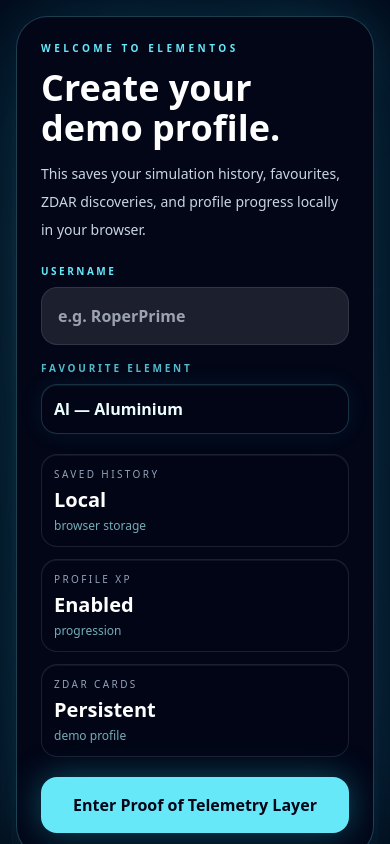
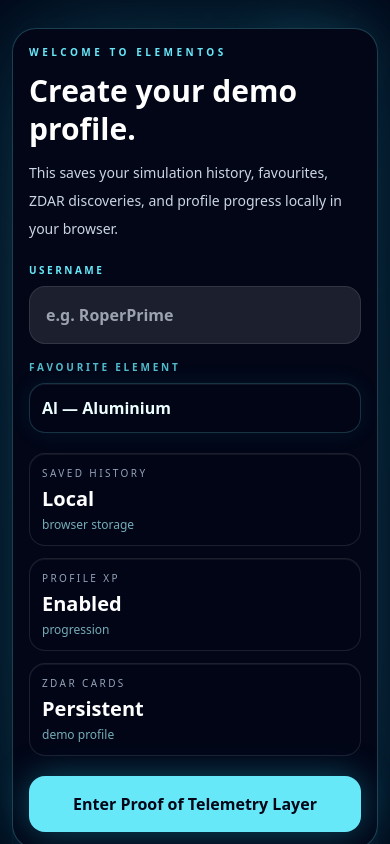
Before and after one commit to elementoscrypto-stack/FinalElementOSStack, a React (Vite) app: page / in a window 390 px wide. Shown: the top 844 px of the page. Built offline with nearby package versions, Linux system fonts and the light colour scheme.

Commit message:
Update App.jsx

```diff
--- a/src/App.jsx
+++ b/src/App.jsx
@@ -1,3 +1,4 @@
+// mobile-fixed ElementOS build: scrollable onboarding/login, safer mobile viewport, responsive telemetry receipt panel.
 // master-proof-of-telemetry build: 150 upgrade architecture baked into ElementOS demo.
 // ElementOS Proof of Telemetry Layer
 // Frontend-only public demo build: local profile, persistent history, deterministic scoring, onboarding, discovery engine, and social cards.
@@ -271,22 +272,44 @@ function TelemetryBackbonePanel({ receipt, result, pair }) {
 
   return (
     <Card title="Proof of Telemetry Backbone" kicker="invisible intelligence engine">
-      <div className="mt-4 rounded-[2rem] border border-cyan-300/20 bg-cyan-500/10 p-5 shadow-[0_0_55px_rgba(34,211,238,.12)]">
-        <div className="text-[10px] font-black uppercase tracking-[0.32em] text-cyan-200">Telemetry Receipt</div>
-        <div className="mt-2 break-all font-mono text-sm text-cyan-50">{activeReceipt.id}</div>
+      <div className="mt-4 rounded-[1.5rem] border border-cyan-300/20 bg-cyan-500/10 p-4 shadow-[0_0_55px_rgba(34,211,238,.12)] sm:rounded-[2rem] sm:p-5">
+        <div className="text-[10px] font-black uppercase tracking-[0.26em] text-cyan-200 sm:tracking-[0.32em]">
+          Telemetry Receipt
+        </div>
+
+        <div className="mt-2 max-w-full overflow-hidden rounded-2xl border border-cyan-300/15 bg-slate-950/55 p-3">
+          <div className="break-all font-mono text-[11px] leading-5 text-cyan-50 sm:text-sm">
+            {activeReceipt.id}
+          </div>
+        </div>
+
         <div className="mt-3 grid gap-3 sm:grid-cols-3">
-          <Metric label="Receipt Hash" value={activeReceipt.hash} />
-          <Metric label="Model" value={activeReceipt.model.split(".")[0]} sub={activeReceipt.model.split(".")[1] || "demo"} />
-          <Metric label="Validator Score" value={`${activeReceipt.validatorScore}%`} />
+          <div className="min-w-0 rounded-2xl border border-white/10 bg-slate-950/55 p-3">
+            <div className="text-[10px] uppercase tracking-[0.2em] text-slate-400">Receipt Hash</div>
+            <div className="mt-1 break-all font-mono text-xs font-black text-white">{activeReceipt.hash}</div>
+          </div>
+
+          <div className="min-w-0 rounded-2xl border border-white/10 bg-slate-950/55 p-3">
+            <div className="text-[10px] uppercase tracking-[0.2em] text-slate-400">Model</div>
+            <div className="mt-1 break-words text-base font-black text-white">{activeReceipt.model}</div>
+          </div>
+
+          <div className="min-w-0 rounded-2xl border border-white/10 bg-slate-950/55 p-3">
+            <div className="text-[10px] uppercase tracking-[0.2em] text-slate-400">Validator</div>
+            <div className="mt-1 text-2xl font-black text-white">{activeReceipt.validatorScore}%</div>
+          </div>
         </div>
+
         <div className="mt-4 rounded-2xl border border-white/10 bg-slate-950/55 p-4 text-sm leading-6 text-slate-300">
           {telemetryInsight(pair, result)}
         </div>
       </div>
+
       <div className="mt-4 grid gap-2 sm:grid-cols-2">
         {activeReceipt.signals.map((signal, index) => (
-          <div key={`${signal}-${index}`} className="rounded-xl border border-white/10 bg-slate-950/45 p-3 text-xs font-bold text-slate-200">
-            <span className="mr-2 text-emerald-300">●</span>{signal}
+          <div key={`${signal}-${index}`} className="min-w-0 rounded-xl border border-white/10 bg-slate-950/45 p-3 text-xs font-bold text-slate-200">
+            <span className="mr-2 text-emerald-300">●</span>
+            <span className="break-words">{signal}</span>
           </div>
         ))}
       </div>
@@ -428,7 +451,7 @@ function Metric({ label, value, sub }) {
   return (
     <div className="relative overflow-hidden rounded-2xl border border-white/10 bg-slate-950/55 p-3 shadow-[inset_0_1px_0_rgba(255,255,255,.06)] sm:p-4">
       <div className="text-[10px] uppercase tracking-[0.24em] text-slate-400">{label}</div>
-      <div className="mt-1 text-xl font-black text-white tabular-nums sm:text-2xl">{value}</div>
+      <div className="mt-1 break-words text-xl font-black text-white tabular-nums sm:text-2xl">{value}</div>
       {sub && <div className="mt-1 text-xs text-cyan-200/70">{sub}</div>}
     </div>
   );
@@ -487,10 +510,10 @@ function OnboardingModal({ profile, elements, onComplete }) {
   if (profile.onboardingComplete) return null;
 
   return (
-    <div className="fixed inset-0 z-[100] grid place-items-center bg-slate-950/85 p-4 backdrop-blur-xl">
-      <div className="max-w-2xl rounded-[2rem] border border-cyan-300/25 bg-slate-950 p-6 shadow-[0_0_120px_rgba(34,211,238,.25)]">
+    <div className="fixed inset-0 z-[100] overflow-y-auto bg-slate-950/85 p-3 backdrop-blur-xl sm:p-4">
+      <div className="mx-auto my-4 w-full max-w-2xl rounded-[1.5rem] border border-cyan-300/25 bg-slate-950 p-4 shadow-[0_0_120px_rgba(34,211,238,.25)] sm:my-8 sm:rounded-[2rem] sm:p-6">
         <div className="text-[10px] font-black uppercase tracking-[0.35em] text-cyan-300">Welcome to ElementOS</div>
-        <h1 className="mt-3 text-4xl font-black text-white sm:text-6xl">Create your demo profile.</h1>
+        <h1 className="mt-3 text-3xl font-black leading-tight text-white sm:text-6xl">Create your demo profile.</h1>
         <p className="mt-3 text-sm leading-7 text-slate-300">
           This saves your simulation history, favourites, ZDAR discoveries, and profile progress locally in your browser.
         </p>
@@ -529,7 +552,7 @@ function OnboardingModal({ profile, elements, onComplete }) {
 
 function TopNav({ profile, setShowApp, showApp }) {
   return (
-    <nav className="sticky top-2 z-50 mx-auto mb-4 flex max-w-7xl items-center justify-between gap-3 rounded-3xl border border-white/10 bg-slate-950/70 px-3 py-3 shadow-[0_20px_80px_rgba(0,0,0,.35)] backdrop-blur-2xl sm:top-4 sm:mb-5 sm:px-5">
+    <nav className="sticky top-2 z-50 mx-auto mb-4 flex max-w-7xl flex-wrap items-center justify-between gap-3 rounded-3xl border border-white/10 bg-slate-950/70 px-3 py-3 shadow-[0_20px_80px_rgba(0,0,0,.35)] backdrop-blur-2xl sm:top-4 sm:mb-5 sm:px-5">
       <div className="flex items-center gap-3">
         <div className="grid h-10 w-10 place-items-center rounded-2xl border border-cyan-300/30 bg-cyan-300/10 font-black text-cyan-100 shadow-[0_0_28px_rgba(34,211,238,.25)]">E</div>
         <div>
@@ -584,7 +607,7 @@ function LandingPage({ onLaunch, profile }) {
           </div>
         </div>
 
-        <div className="relative min-h-[360px] overflow-hidden rounded-[1.8rem] border border-white/10 bg-slate-950/70 p-4 shadow-[0_0_100px_rgba(34,211,238,.18)] sm:min-h-[520px] sm:rounded-[2.5rem] sm:p-5">
+        <div className="relative min-h-[300px] overflow-hidden rounded-[1.8rem] border border-white/10 bg-slate-950/70 p-4 shadow-[0_0_100px_rgba(34,211,238,.18)] sm:min-h-[520px] sm:rounded-[2.5rem] sm:p-5">
           <div className="absolute inset-16 rounded-full border border-cyan-300/15 shadow-[0_0_70px_rgba(34,211,238,.18)] [transform:rotateX(64deg)_rotateZ(12deg)]" />
           <div className="absolute inset-24 rounded-full border border-fuchsia-300/15 shadow-[0_0_70px_rgba(217,70,239,.14)] [transform:rotateX(28deg)_rotateY(45deg)]" />
           <div className="absolute left-1/2 top-1/2 flex h-24 w-24 -translate-x-1/2 -translate-y-1/2 items-center justify-center rounded-full border border-cyan-200 bg-cyan-300/15 text-4xl font-black shadow-[0_0_80px_rgba(34,211,238,.75)] sm:h-36 sm:w-36 sm:text-6xl">{profile.favouriteElement || "Al"}</div>
@@ -747,7 +770,7 @@ function OrbitalAlignment({ result, pair }) {
       : "bg-cyan-300/35 shadow-[0_0_25px_rgba(34,211,238,.35)]";
 
   return (
-    <div className="relative mt-4 h-[360px] overflow-hidden rounded-[1.6rem] border border-white/10 bg-slate-950 shadow-[0_0_90px_rgba(34,211,238,.16)] sm:h-[450px] sm:rounded-[2rem]">
+    <div className="relative mt-4 h-[300px] overflow-hidden sm:h-[450px] rounded-[1.6rem] border border-white/10 bg-slate-950 shadow-[0_0_90px_rgba(34,211,238,.16)] sm:h-[450px] sm:rounded-[2rem]">
       <div className="absolute inset-0 bg-[radial-gradient(circle_at_28%_50%,rgba(249,115,22,.18),transparent_28%),radial-gradient(circle_at_72%_50%,rgba(34,211,238,.18),transparent_28%),radial-gradient(circle_at_50%_50%,rgba(217,70,239,.16),transparent_22%)]" />
       <div className="absolute left-[25%] top-1/2 h-40 w-40 -translate-x-1/2 -translate-y-1/2 rounded-full border border-orange-300/20 shadow-[0_0_55px_rgba(249,115,22,.25)] [transform:translate(-50%,-50%)_rotateX(62deg)_rotateZ(-18deg)] sm:h-60 sm:w-60" />
       <div className="absolute left-[25%] top-1/2 h-20 w-20 -translate-x-1/2 -translate-y-1/2 rounded-full bg-orange-400/20 shadow-[0_0_70px_rgba(249,115,22,.8)] sm:h-28 sm:w-28" />
@@ -780,7 +803,7 @@ function OrbitalSystem({ elements, pair, setPairAt, settings, result }) {
   const featured = elements.filter((e) => e.sym === origin.sym || e.influence > 55 || active.has(e.sym)).slice(0, 42);
 
   return (
-    <div className="relative mt-4 h-[420px] overflow-hidden rounded-[2rem] border border-cyan-300/20 bg-slate-950 shadow-[0_0_120px_rgba(34,211,238,0.22)] sm:aspect-square sm:h-auto sm:max-h-[720px] sm:rounded-[3rem]">
+    <div className="relative mt-4 h-[340px] overflow-hidden sm:h-[420px] rounded-[2rem] border border-cyan-300/20 bg-slate-950 shadow-[0_0_120px_rgba(34,211,238,0.22)] sm:aspect-square sm:h-auto sm:max-h-[720px] sm:rounded-[3rem]">
       <div className="absolute inset-0 bg-[radial-gradient(circle_at_center,rgba(34,211,238,.26),rgba(147,51,234,.13)_30%,rgba(2,6,23,.98)_72%)]" />
       <div className="absolute inset-12 rounded-full border border-cyan-300/15 [transform:rotateX(68deg)_rotateZ(14deg)]" />
       <div className="absolute inset-20 rounded-full border border-fuchsia-300/15 [transform:rotateX(24deg)_rotateY(55deg)]" />
@@ -1141,7 +1164,7 @@ export default function App() {
     <>
       <OnboardingModal profile={profile} elements={elements} onComplete={completeOnboarding} />
 
-      <div className="min-h-screen overflow-hidden bg-slate-950 p-3 text-white sm:p-5">
+      <div className="min-h-dvh overflow-x-hidden overflow-y-auto bg-slate-950 p-3 text-white sm:p-5">
         <style>{`
           @keyframes floatParticle {
             0% { transform: translate3d(0, 0, 0) scale(1); opacity: .18; }
@@ -1157,13 +1180,13 @@ export default function App() {
 
         <ParticleField />
         {result.zdar && <div className="pointer-events-none fixed inset-0 z-10 bg-fuchsia-500/10" />}
-        <div className="fixed bottom-3 left-3 z-[70] rounded-2xl border border-yellow-300/30 bg-slate-950/90 px-4 py-3 text-xs font-black uppercase tracking-[0.2em] text-yellow-100 shadow-[0_0_40px_rgba(250,204,21,.18)] backdrop-blur-xl">
+        <div className="fixed bottom-3 left-3 z-[70] hidden rounded-2xl border border-yellow-300/30 bg-slate-950/90 px-4 py-3 text-xs font-black uppercase tracking-[0.2em] text-yellow-100 shadow-[0_0_40px_rgba(250,204,21,.18)] backdrop-blur-xl sm:block">
           Demo Build • Local Saves
         </div>
 
         <TopNav profile={profile} setShowApp={setShowApp} showApp={showApp} />
 
-        <div className="relative z-20 mx-auto max-w-7xl">
+        <div className="relative z-20 mx-auto max-w-7xl pb-10 sm:pb-0">
           {!showApp ? (
             <LandingPage onLaunch={() => setShowApp(true)} profile={profile} />
           ) : (
```
